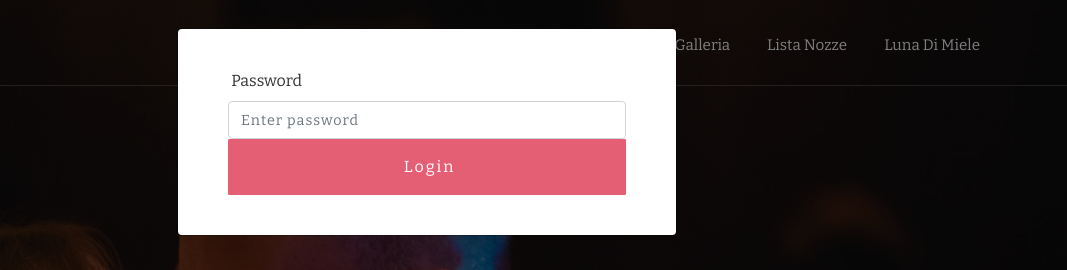
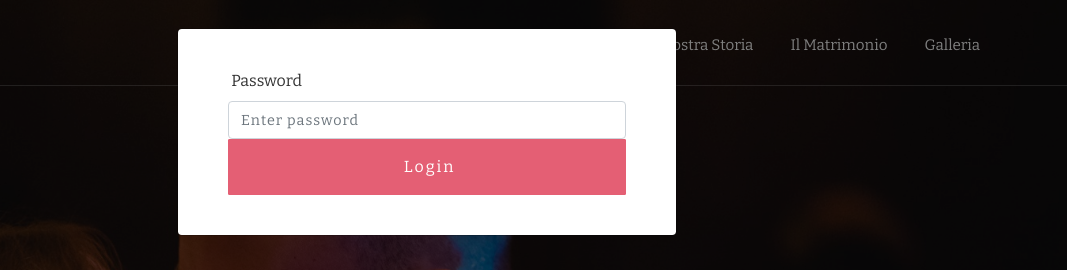
Before and after one commit to paolog89/PaoloTeresa, a plain HTML site: page index.html in a window 1280 px wide. Shown: the top 270 px of the page, 213-1280 px from the left. Drawn offline with nearby package versions, Linux system fonts and the light colour scheme; some icons are missing.

Commit message:
Hide external pages from the menu

```diff
--- a/index.html
+++ b/index.html
@@ -82,8 +82,8 @@
 				<li><a href="#OurStory">La Nostra Storia</a></li>
 				<li><a href="#TheWedding">Il Matrimonio</a></li>
 				<li><a href="#Gallery">Galleria</a></li>
-				<li><a href="ListaNozze.html">Lista Nozze</a></li>
-				<li><a href="LunaDiMiele.html">Luna Di Miele</a></li>
+				<!-- <li><a href="ListaNozze.html">Lista Nozze</a></li>
+				<li><a href="LunaDiMiele.html">Luna Di Miele</a></li> -->
 			</ul><!-- main-menu -->
 
 		</div><!-- container -->
@@ -420,8 +420,8 @@
 				<li><a href="#OurStory">La Nostra Storia</a></li>
 				<li><a href="#TheWedding">Il Matrimonio</a></li>
 				<li><a href="#Gallery">Galleria</a></li>
-				<li><a href="ListaNozze.html">Lista Nozze</a></li>
-				<li><a href="LunaDiMiele.html">Luna Di Miele</a></li>
+				<!-- <li><a href="ListaNozze.html">Lista Nozze</a></li>
+				<li><a href="LunaDiMiele.html">Luna Di Miele</a></li> -->
 			</ul>
 
 			<p class="copyright"><!-- Link back to Colorlib can't be removed. Template is licensed under CC BY 3.0. -->
```
